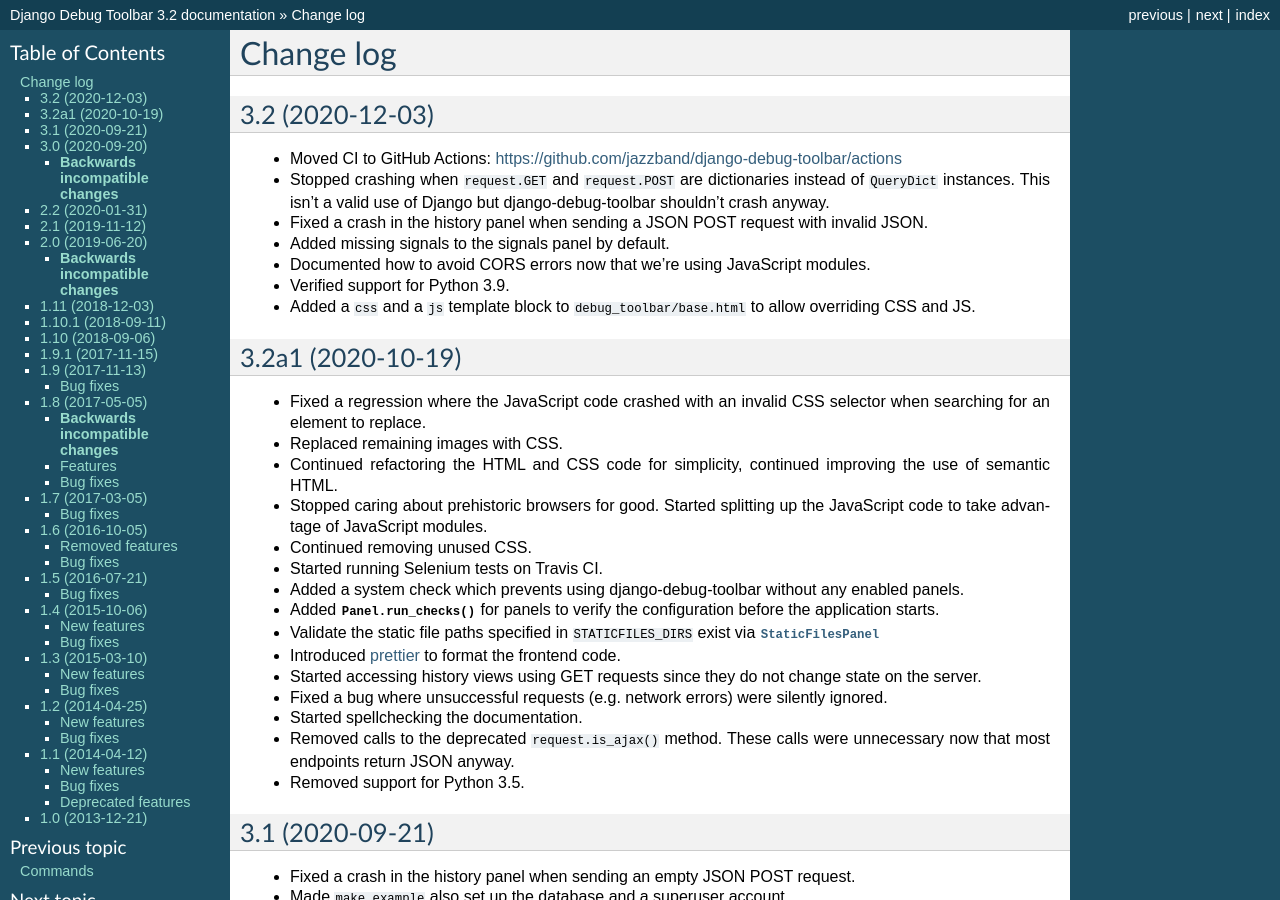
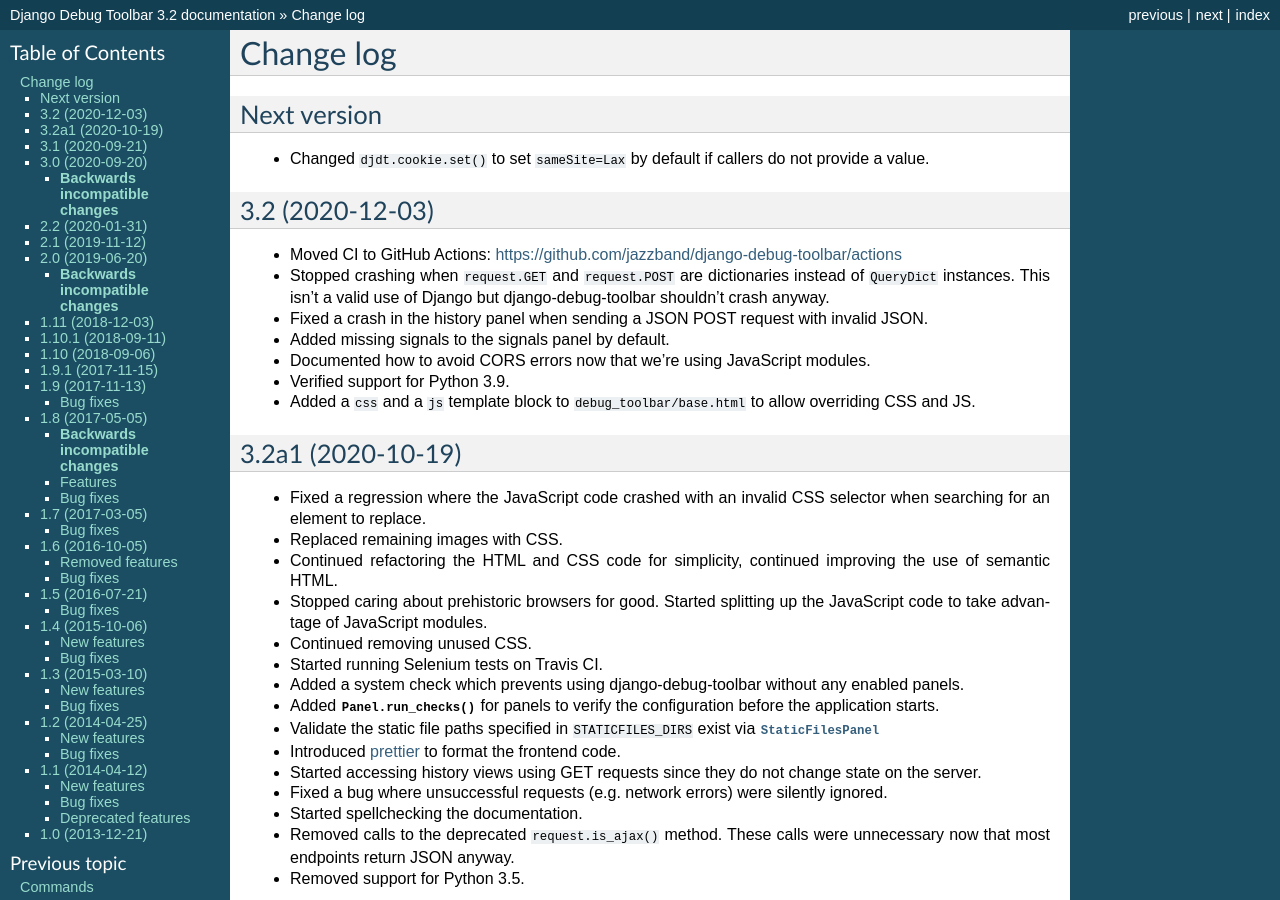
Before and after one commit to jazzband/django-debug-toolbar, a Sphinx documentation site: the page built from docs/changes.rst, in a window 1280 px wide and 900 px high. Built offline with Sphinx 7.4.7, drawn with Linux system fonts in a browser that asks for light colours.

Commit message:
Fix #1417: Set sameSite=Lax by default

```diff
--- a/debug_toolbar/static/debug_toolbar/js/toolbar.js
+++ b/debug_toolbar/static/debug_toolbar/js/toolbar.js
@@ -270,6 +270,9 @@
                 options.path ? "; path=" + options.path : "",
                 options.domain ? "; domain=" + options.domain : "",
                 options.secure ? "; secure" : "",
+                "sameSite" in options
+                    ? "; sameSite=" + options.samesite
+                    : "; sameSite=Lax",
             ].join("");
 
             return value;
--- a/docs/changes.rst
+++ b/docs/changes.rst
@@ -1,5 +1,12 @@
 Change log
 ==========
+
+Next version
+------------
+
+* Changed ``djdt.cookie.set()`` to set ``sameSite=Lax`` by default if
+  callers do not provide a value.
+
 
 3.2 (2020-12-03)
 ----------------
```
